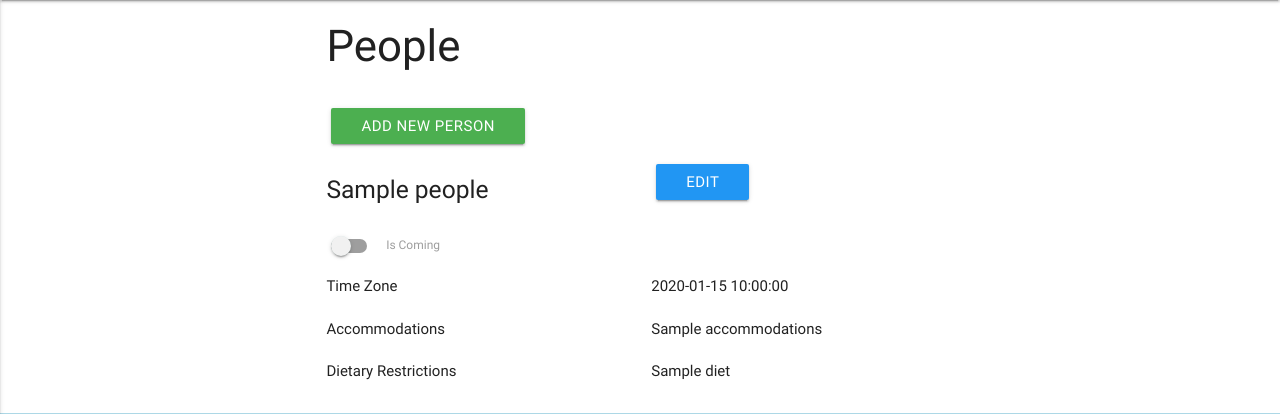
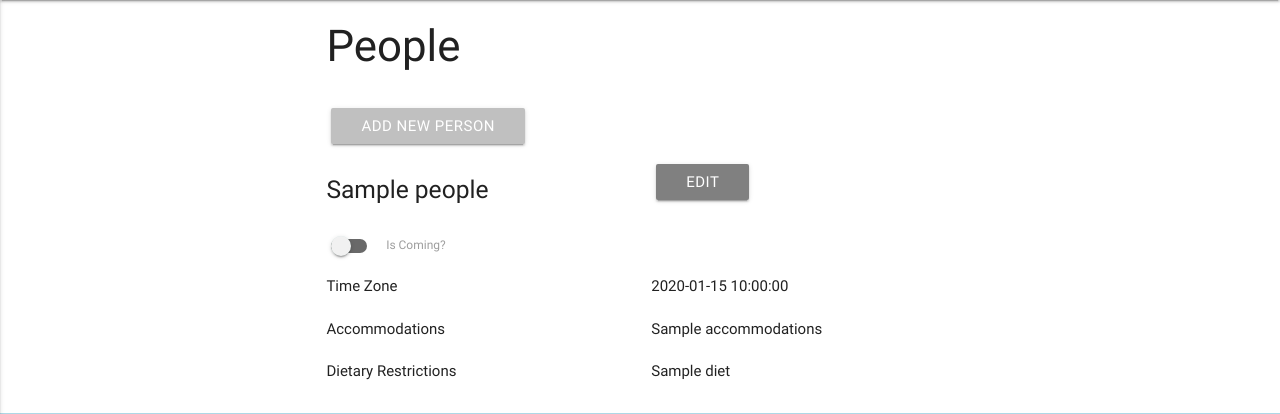
Before and after one commit to PWashburn55/ReunionPlanner, a Flask app: page /get_people in a window 1280 px wide. Shown: the part 150-564 px from the top of the page. Run offline with Flask 2, Linux system fonts and the light colour scheme; a database or web service that is not in the repository returns one stand-in record (values such as "Sample title"); some libraries are stand-ins or nearby versions.

Commit message:
fixed datepicker & changed button colors

```diff
--- a/static/css/style.css
+++ b/static/css/style.css
@@ -121,14 +121,59 @@
     text-align: center;
 }*/
 
+.input-field {
+    color: dimgray !important;
+}
+
+ .input-field input[type=text]:focus + label {
+     color: dimgray;
+     }
+
+.input-field input[type=text]:focus {
+     border-bottom: 1px solid dimgray;
+     box-shadow: 0 1px 0 0 dimgray;
+   }
+
 .btn {
     float: none;
     text-align: center;
-     margin-right: 5px;
+    margin-right: 5px;
     margin-left: 5px;
     /*padding: 0 0.5em;*/
     padding-right: 2px;
     padding-left: 2px;
+}
+
+.editbtn {
+    background-color: gray !important;
+    text-align: center;
+}
+
+.addbtn {
+    background-color: silver !important;
+    text-align: center;
+}
+
+.delbtn {
+    background-color: dimgray !important;
+    text-align: center;
+}
+
+.lever {
+    color: dimgray !important;
+    background-color: dimgray !important;
+}
+
+.switch-checked-lever-bg {
+    background-color: dimgray !important;
+}
+
+.lever: checked {
+    background-color: dimgray;
+}
+
+.datepicker {
+    color: silver !important;
 }
 
 #myBtn {
@@ -150,6 +195,8 @@
 #myBtn:hover {
   background-color: #555; /* Add a dark-grey background on hover */
 }
+
+
 
 /*back to top button from codepen
 .to-top{
--- a/templates/addexpenses.html
+++ b/templates/addexpenses.html
@@ -35,7 +35,7 @@
         </div>
 
         <div class="row">
-            <button class="btn waves-effect waves-light green" type="submit" name="action">Add Expense
+            <button class="btn waves-effect waves-light addbtn" type="submit" name="action">Add Expense
                 <i class="material-icons right"></i>
              </button>
         </div>
@@ -47,7 +47,8 @@
     $(document).ready(function() {
 
         date = Date.parse('{{expense.date}}');
-        $('#date').pickadate('picker').set('select', date, {format: mm/dd/yy}).trigger('change')
+        $('#date').pickadate('picker').set('select', date, {format: 'mm/dd/yy'}).trigger('change')
+
     });
 
 </script>
--- a/templates/addpeople.html
+++ b/templates/addpeople.html
@@ -6,7 +6,7 @@
         <div class="row">
             <div class="input-field col s12">
                 <!--<i class="material-icons">portrait</i>-->
-                <input id="name" name="name" type="text">
+                <input id="name" name="name" type="text" class="input-field">
                 <label for="icon_prefix">Name</label>
             </div>
         </div>
@@ -14,7 +14,7 @@
              <div class="switch">
                 <label>
                 <input id="is_coming" name="is_coming" type="checkbox">
-                <span class="lever"></span>
+                <span class="lever delbtn"></span>
                     Is Coming
                 </label>
             </div>
@@ -48,7 +48,7 @@
             </div>
         </div>
         <div class="row">
-            <button class="btn waves-effect waves-light green" type="submit" name="action">Add Person
+            <button class="btn waves-effect waves-light addbtn" type="submit" name="action">Add Person
                 <i class="material-icons right"></i>
              </button>
         </div>
--- a/templates/addschedule.html
+++ b/templates/addschedule.html
@@ -47,7 +47,7 @@
             </div>
         </div>
         <div class="row">
-            <button class="btn waves-effect waves-light" type="submit" name="action">Add Schedule Item
+            <button class="btn waves-effect waves-light addbtn" type="submit" name="action">Add Schedule Item
                 <i class="material-icons right"></i>
              </button>
         </div>
--- a/templates/base.html
+++ b/templates/base.html
@@ -103,6 +103,7 @@
             close: 'Ok',
             closeOnSelect: false // Close upon selecting a date,
         });
+        $('.datepicker').on('mousedown',function(event){ event.preventDefault(); })//from stack overflow
     </script>
 
 <!--<a href="#top-btn" class="to-top" title="Back to top"><i class="fas fa-chevron-up"></i></a>-->
--- a/templates/editexpenses.html
+++ b/templates/editexpenses.html
@@ -17,7 +17,7 @@
         </div>
         <div class="row">
             <div class="input-field col s12">
-                <textarea name="amount" id="amount" type="number" class="materialize-textarea"></textarea>
+                <textarea name="amount" id="amount" type="number" class="materialize-textarea" value="{{ expense.amount }}"></textarea>
                 <label for="expenses">Amount</label>
             </div>
         </div>
@@ -35,7 +35,7 @@
         </div>
 
         <div class="row">
-            <button class="btn waves-effect waves-light blue" type="submit" name="action">Edit Expense
+            <button class="btn waves-effect waves-light editbtn" type="submit" name="action">Edit Expense
                 <i class="material-icons right"></i>
              </button>
         </div>
--- a/templates/editpeople.html
+++ b/templates/editpeople.html
@@ -13,7 +13,7 @@
              <div class="switch">
                 <label>
                 <input id="is_coming" name="is_coming" type="checkbox" value="{{ person.is_coming }}">
-                <span class="lever"></span>
+                <span class="lever delbtn"></span>
                     Is Coming
                 </label>
             </div>
@@ -37,7 +37,7 @@
             </div>
         </div>
         <div class="row">
-            <button class="btn waves-effect waves-light blue" type="submit" name="action">Edit Person
+            <button class="btn waves-effect waves-light editbtn" type="submit" name="action">Edit Person
                 <i class="material-icons right"></i>
              </button>
         </div>
--- a/templates/editschedule.html
+++ b/templates/editschedule.html
@@ -48,7 +48,7 @@
             </div>
         </div>
         <div class="row">
-            <button class="btn waves-effect waves-light blue" type="submit" name="action">Edit/Add Schedule Item
+            <button class="btn waves-effect waves-light editbtn" type="submit" name="action">Edit/Add Schedule Item
                 <i class="material-icons right"></i>
              </button>
         </div>
--- a/templates/expenses_orig.html
+++ b/templates/expenses_orig.html
@@ -31,8 +31,8 @@
                 {{expenses.notes}}
                 </span>
             </div>
-           <a href="{{url_for('delete_expense', expense_id=expense._id)}}" class="waves-effect waves-light btn btn_small">Del</a>
-           <a href="{{url_for('edit_expense', expense_id=expense._id)}}" class="waves-effect waves-light btn btn_small blue">Edit</a>
+           <a href="{{url_for('delete_expense', expense_id=expense._id)}}" class="waves-effect waves-light btn btn_small dimgray">Del</a>
+           <a href="{{url_for('edit_expense', expense_id=expense._id)}}" class="waves-effect waves-light btn btn_small gray">Edit</a>
         </li>
         {% endfor %}
     </ul>
--- a/templates/people.html
+++ b/templates/people.html
@@ -8,7 +8,7 @@
 <div class="row">
     <div class="col s6 m6">
         <i class="material-icons right"></i>
-        <a href="{{url_for('add_person')}}" class="waves-effect waves-light btn green">Add New Person</a>
+        <a href="{{url_for('add_person')}}" class="waves-effect waves-light btn addbtn">Add New Person</a>
     </div>
 </div>
     <ul>
@@ -20,7 +20,7 @@
             </div>
             <div class="col s6 m6">
             <i class="material-icons right"></i>
-            <a href="{{url_for('edit_person', person_id=person._id)}}" class="waves-effect waves-light btn blue" style="text-align:center;">Edit</a>
+            <a href="{{url_for('edit_person', person_id=person._id)}}" class="waves-effect waves-light btn editbtn" style="text-align:center;">Edit</a>
             <i class="material-icons right"></i>
             </div>
             </div>
@@ -30,14 +30,14 @@
                 <label>
                  {% if person.is_coming %}
                 <input id="is_coming" name="is_coming" type="checkbox" checked>
-                <span class="lever"></span>
+                <span class="lever delbtn"></span>
                     Is Coming
                 </label>
                 {% else %}
                  <label>
                 <input id="is_coming" name="is_coming" type="checkbox">
-                <span class="lever"></span>
-                    Is Coming
+                <span class="lever delbtn"></span>
+                    Is Coming?
                 </label>
                 {% endif %}
             </div>
```
Also changed, not shown: static/js/orig-scroll.js (added, +51 -0 lines), static/js/scroll.js (+0 -32 lines), templates/expenses.html (+4 -4 lines), templates/schedule.html (+5 -5 lines), .theia/tasks.json (added).
